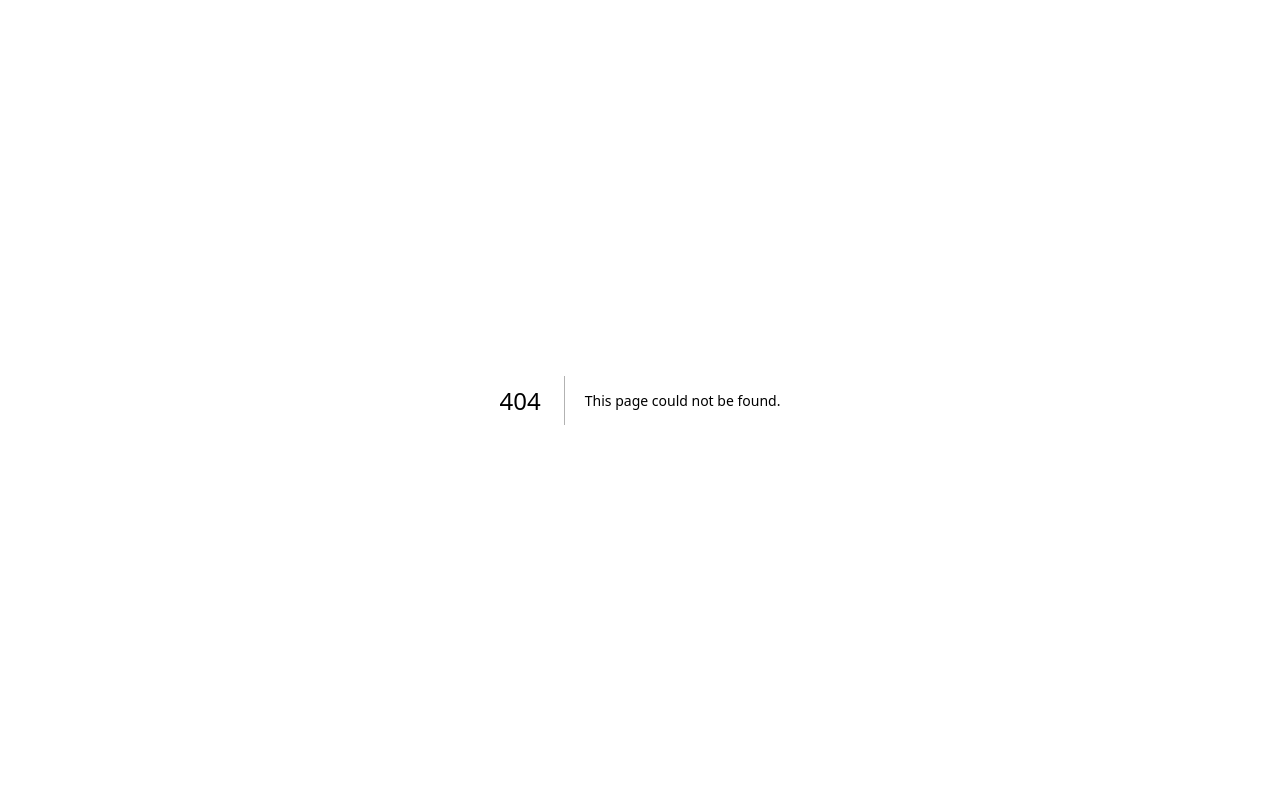
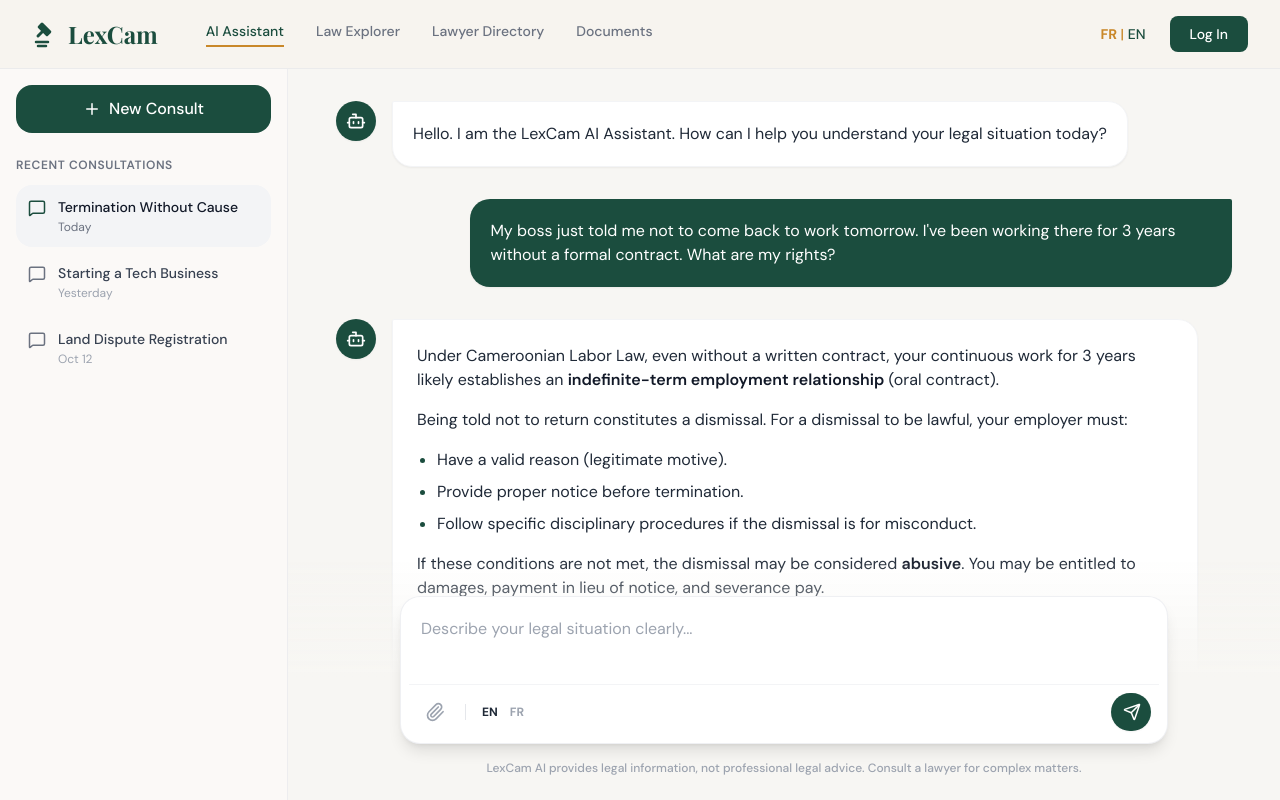
Before and after one commit to chewi-clinton/LexCamAI, a Next.js app in the folder frontend/: page /chat in a window 1280 px wide. Before the commit this address had no page. Built offline with nearby package versions, Linux system fonts and the light colour scheme.

Commit message:
AI legal chat interface

```diff
--- /dev/null
+++ b/frontend/src/app/(main)/chat/page.jsx
@@ -0,0 +1,179 @@
+import {
+  Plus,
+  MessageSquare,
+  Bot,
+  BookOpen,
+  FileText,
+  Paperclip,
+  Send
+} from 'lucide-react';
+import Header from '@/components/layout/Header';
+
+export default function AIAssistant() {
+  return (
+    <div className="h-screen flex flex-col font-sans bg-background overflow-hidden">
+      <Header activePage="chat" />
+
+      {/* Main Workspace */}
+      <div className="flex flex-1 overflow-hidden">
+
+        {/* Sidebar */}
+        <aside className="w-72 border-r border-gray-200/60 bg-surface/50 hidden lg:flex flex-col flex-shrink-0">
+          <div className="p-4">
+            <button className="w-full bg-primary hover:bg-primary-light transition-colors text-white py-3 px-4 rounded-xl flex items-center justify-center gap-2 font-medium">
+              <Plus size={18} />
+              New Consult
+            </button>
+          </div>
+
+          <div className="px-4 py-2">
+            <h3 className="text-xs font-semibold text-muted uppercase tracking-wider mb-3">
+              Recent Consultations
+            </h3>
+            <div className="space-y-1">
+              <button className="w-full text-left bg-gray-100 text-primary p-3 rounded-xl flex gap-3 transition-colors">
+                <MessageSquare size={18} className="mt-0.5 flex-shrink-0" />
+                <div>
+                  <p className="text-sm font-medium text-gray-900 truncate">Termination Without Cause</p>
+                  <p className="text-xs text-gray-500 mt-0.5">Today</p>
+                </div>
+              </button>
+
+              <button className="w-full text-left hover:bg-gray-100/50 text-muted hover:text-primary p-3 rounded-xl flex gap-3 transition-colors">
+                <MessageSquare size={18} className="mt-0.5 flex-shrink-0" />
+                <div>
+                  <p className="text-sm font-medium text-gray-700 truncate">Starting a Tech Business</p>
+                  <p className="text-xs text-gray-400 mt-0.5">Yesterday</p>
+                </div>
+              </button>
+
+              <button className="w-full text-left hover:bg-gray-100/50 text-muted hover:text-primary p-3 rounded-xl flex gap-3 transition-colors">
+                <MessageSquare size={18} className="mt-0.5 flex-shrink-0" />
+                <div>
+                  <p className="text-sm font-medium text-gray-700 truncate">Land Dispute Registration</p>
+                  <p className="text-xs text-gray-400 mt-0.5">Oct 12</p>
+                </div>
+              </button>
+            </div>
+          </div>
+        </aside>
+
+        {/* Chat Area */}
+        <main className="flex-1 flex flex-col relative bg-[#F7F6F3]">
+
+          {/* Messages Container */}
+          <div className="flex-1 overflow-y-auto p-4 md:p-8 pb-40">
+            <div className="max-w-4xl mx-auto space-y-8">
+
+              {/* Bot Welcome Message */}
+              <div className="flex gap-4">
+                <div className="w-10 h-10 rounded-full bg-primary flex items-center justify-center flex-shrink-0 shadow-sm">
+                  <Bot size={20} className="text-white" />
+                </div>
+                <div className="bg-surface border border-gray-100 shadow-sm rounded-2xl rounded-tl-sm p-4 md:p-5 max-w-[85%]">
+                  <p className="text-gray-800 leading-relaxed text-sm md:text-base">
+                    Hello. I am the LexCam AI Assistant. How can I help you understand your legal situation today?
+                  </p>
+                </div>
+              </div>
+
+              {/* User Message */}
+              <div className="flex gap-4 flex-row-reverse">
+                <div className="bg-primary text-white shadow-sm rounded-2xl rounded-tr-sm p-4 md:p-5 max-w-[85%]">
+                  <p className="leading-relaxed text-sm md:text-base">
+                    My boss just told me not to come back to work tomorrow. I&apos;ve been working there for 3 years without a formal contract. What are my rights?
+                  </p>
+                </div>
+              </div>
+
+              {/* Bot Detailed Response */}
+              <div className="flex gap-4">
+                <div className="w-10 h-10 rounded-full bg-primary flex items-center justify-center flex-shrink-0 shadow-sm">
+                  <Bot size={20} className="text-white" />
+                </div>
+                <div className="bg-surface border border-gray-100 shadow-sm rounded-2xl rounded-tl-sm p-5 md:p-6 max-w-[90%] space-y-4">
+                  <p className="text-gray-800 leading-relaxed text-sm md:text-base">
+                    Under Cameroonian Labor Law, even without a written contract, your continuous work for 3 years likely establishes an{' '}
+                    <strong className="font-semibold text-gray-900">indefinite-term employment relationship</strong> (oral contract).
+                  </p>
+
+                  <p className="text-gray-800 leading-relaxed text-sm md:text-base">
+                    Being told not to return constitutes a dismissal. For a dismissal to be lawful, your employer must:
+                  </p>
+
+                  <ul className="list-disc pl-5 space-y-2 text-gray-800 text-sm md:text-base marker:text-primary">
+                    <li>Have a valid reason (legitimate motive).</li>
+                    <li>Provide proper notice before termination.</li>
+                    <li>Follow specific disciplinary procedures if the dismissal is for misconduct.</li>
+                  </ul>
+
+                  <p className="text-gray-800 leading-relaxed text-sm md:text-base">
+                    If these conditions are not met, the dismissal may be considered{' '}
+                    <strong className="font-semibold text-gray-900">abusive</strong>. You may be entitled to damages, payment in lieu of notice, and severance pay.
+                  </p>
+
+                  {/* Legal Tags */}
+                  <div className="flex flex-wrap gap-2 pt-2">
+                    <span className="inline-flex items-center gap-1.5 px-3 py-1.5 rounded-lg border border-gray-200 bg-gray-50 text-xs font-medium text-gray-600">
+                      <BookOpen size={14} /> Labour Code Art. 23
+                    </span>
+                    <span className="inline-flex items-center gap-1.5 px-3 py-1.5 rounded-lg border border-gray-200 bg-gray-50 text-xs font-medium text-gray-600">
+                      <BookOpen size={14} /> Labour Code Art. 34
+                    </span>
+                  </div>
+
+                  {/* Document Generator Callout */}
+                  <div className="mt-2 bg-[#EDF5F0] border border-primary/20 rounded-xl p-5 flex flex-col sm:flex-row items-start sm:items-center justify-between gap-4">
+                    <div className="flex gap-3 items-start">
+                      <FileText className="text-primary mt-1" size={20} />
+                      <div>
+                        <h4 className="font-bold text-primary text-sm">Want to send a formal letter?</h4>
+                        <p className="text-sm text-primary/80 mt-1">Draft a letter requesting your employment certificate and severance.</p>
+                      </div>
+                    </div>
+                    <button className="bg-primary hover:bg-primary-light transition-colors text-white px-5 py-2.5 rounded-lg text-sm font-medium whitespace-nowrap shadow-sm">
+                      Generate Document
+                    </button>
+                  </div>
+                </div>
+              </div>
+
+            </div>
+          </div>
+
+          {/* Fixed Input Area */}
+          <div className="absolute bottom-0 left-0 right-0 bg-gradient-to-t from-[#F7F6F3] via-[#F7F6F3] to-transparent pt-10 pb-6 px-4 md:px-8">
+            <div className="max-w-3xl mx-auto">
+              <div className="bg-surface shadow-lg border border-gray-200/60 rounded-2xl p-2 focus-within:ring-2 focus-within:ring-primary/20 transition-shadow">
+                <textarea
+                  placeholder="Describe your legal situation clearly..."
+                  className="w-full resize-none outline-none p-3 text-gray-800 placeholder:text-gray-400 min-h-[60px] max-h-[150px] bg-transparent"
+                  rows={2}
+                />
+                <div className="flex items-center justify-between px-2 pt-2 pb-1 border-t border-gray-100">
+                  <div className="flex items-center gap-3">
+                    <button className="p-2 text-gray-400 hover:text-gray-600 hover:bg-gray-100 rounded-lg transition-colors">
+                      <Paperclip size={20} />
+                    </button>
+                    <div className="h-4 w-px bg-gray-200" />
+                    <div className="flex gap-1 text-xs font-bold text-gray-400">
+                      <button className="text-gray-800 px-1">EN</button>
+                      <button className="px-1 hover:text-gray-600 transition-colors">FR</button>
+                    </div>
+                  </div>
+                  <button className="bg-primary hover:bg-primary-light transition-colors text-white p-2.5 rounded-full shadow-sm flex items-center justify-center">
+                    <Send size={18} className="ml-0.5" />
+                  </button>
+                </div>
+              </div>
+              <p className="text-center text-xs text-gray-400 mt-4 font-medium">
+                LexCam AI provides legal information, not professional legal advice. Consult a lawyer for complex matters.
+              </p>
+            </div>
+          </div>
+
+        </main>
+      </div>
+    </div>
+  );
+}
```
